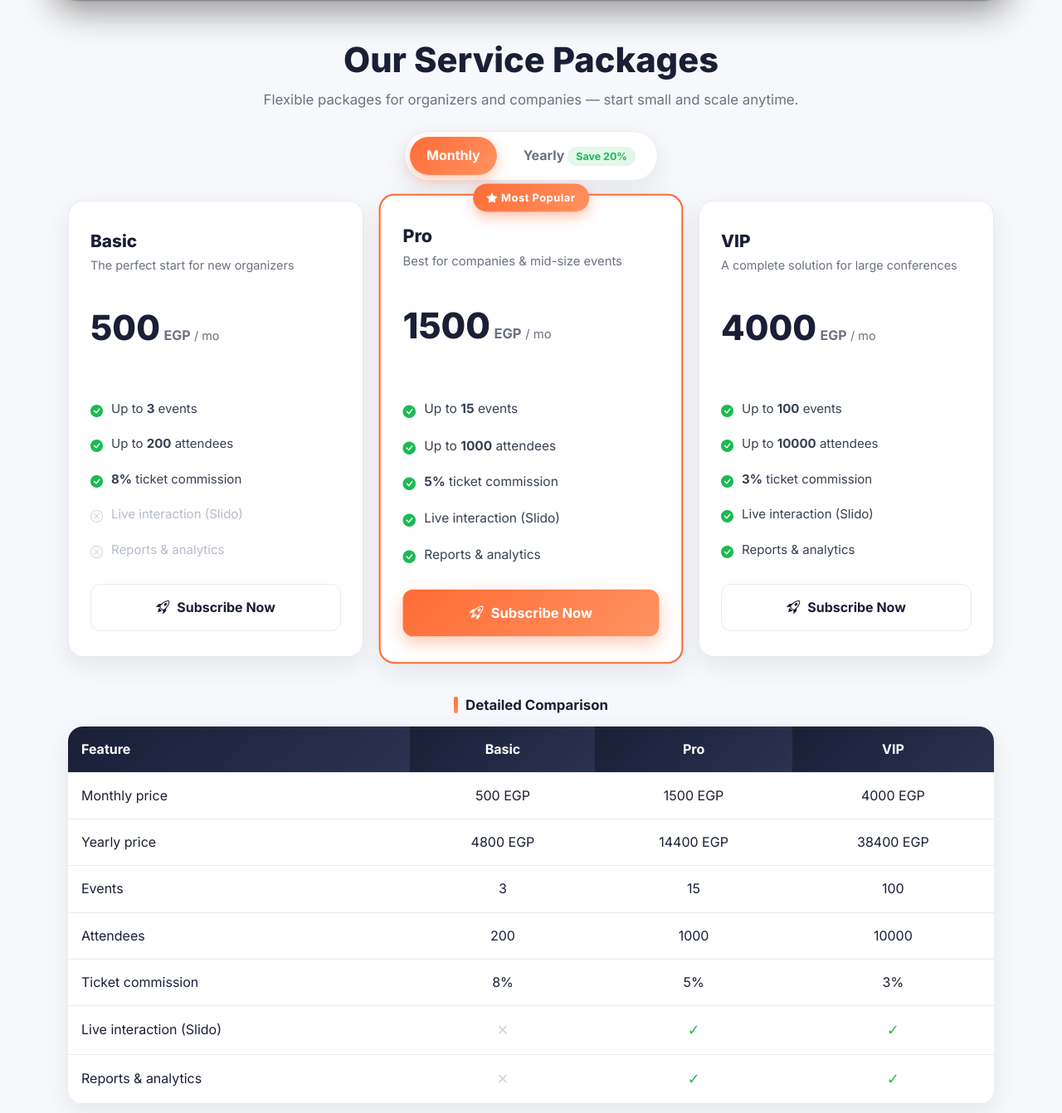
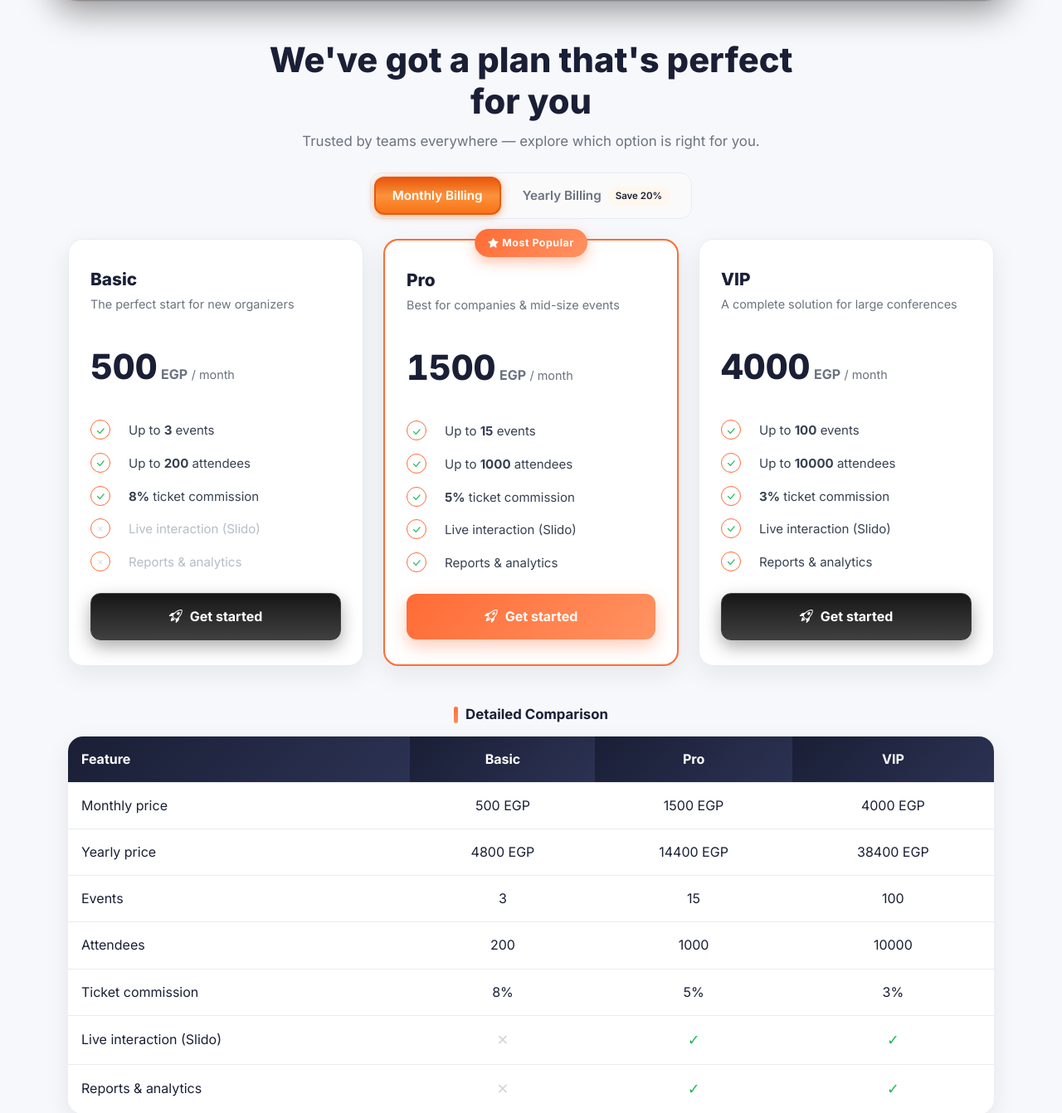
Before and after one commit to hemo143/Antigravity, a Django app: template templates/subscriptions/pricing.html in a window 1280 px wide. Shown: the part 82-1424 px from the top of the page at 83% size. Run offline with Django 4.2, Linux system fonts and the light colour scheme; the template is opened without the code that fills it: values that come from a table or form of the project are taken from there, others are empty; data comes from the database, SQL or seed files in the repository.

Commit message:
Rebuild pricing UI from React component natively (Django)
Port the shadcn pricing component's design into the Django pricing page:
sliding orange Monthly/Yearly toggle, animated count-up prices, circular
feature checks, gradient CTAs, staggered entrance reveal. No React needed —
pure HTML/CSS/JS, still bilingual (EN/AR) and driven by the DB packages.

```diff
--- a/static/css/packages.css
+++ b/static/css/packages.css
@@ -69,6 +69,52 @@
 .pk-btn--cta:hover { transform: translateY(-2px); box-shadow: 0 12px 28px rgba(255,107,53,.5); color: #fff; }
 .pk-btn--ghost { background: #fff; color: var(--pk-ink); border: 1.5px solid var(--pk-border); }
 .pk-btn--ghost:hover { border-color: var(--pk-primary); color: var(--pk-primary); }
+
+/* ═══ Sliding orange toggle (ported from React component) ═══ */
+.pk-switch {
+    position: relative; display: inline-flex; gap: 4px;
+    background: #fafafa; border: 1px solid var(--pk-border);
+    border-radius: 14px; padding: 4px;
+}
+.pk-switch__pill {
+    position: absolute; top: 4px; bottom: 4px; left: 0; width: 0;
+    border-radius: 12px; z-index: 0;
+    background: linear-gradient(to top, #f97316 0%, #fb923c 50%, #ea580c 100%);
+    border: 2px solid #ea580c; box-shadow: 0 2px 10px rgba(234,88,12,.45);
+    transition: left .35s cubic-bezier(.4,0,.2,1), width .35s cubic-bezier(.4,0,.2,1);
+}
+.pk-switch button {
+    position: relative; z-index: 1; border: 0; background: transparent;
+    height: 46px; padding: 0 22px; border-radius: 12px; cursor: pointer;
+    font-weight: 600; font-size: .95rem; color: var(--pk-muted);
+    display: inline-flex; align-items: center; gap: 8px; transition: color .25s;
+}
+.pk-switch button:hover { color: #000; }
+.pk-switch button.active { color: #fff; }
+.pk-switch .save-pill {
+    background: #fff7ed; color: #1a1f36; font-size: .72rem; font-weight: 600;
+    padding: 2px 9px; border-radius: 999px; white-space: nowrap;
+}
+.pk-switch button.active .save-pill { background: rgba(255,255,255,.9); }
+
+/* count-up number (NumberFlow equivalent) */
+.pk-amount { font-variant-numeric: tabular-nums; }
+
+/* dark gradient button (non-popular CTA, matches component) */
+.pk-btn--dark { color: #fff; background: linear-gradient(to top, #404040, #171717);
+    box-shadow: 0 8px 20px rgba(23,23,23,.35); border: 1px solid #404040; }
+.pk-btn--dark:hover { transform: translateY(-2px); box-shadow: 0 12px 28px rgba(23,23,23,.45); color: #fff; }
+
+/* circular feature checkmark (matches component) */
+.pk-check { flex: none; width: 24px; height: 24px; border-radius: 50%;
+    background: #fff; border: 1px solid var(--pk-primary);
+    display: grid; place-content: center; margin-inline-end: 12px; }
+.pk-check i { color: var(--pk-primary); font-size: .8rem; }
+
+/* entrance reveal (TimelineContent equivalent) */
+@keyframes pkReveal { from { opacity: 0; transform: translateY(-20px); filter: blur(10px); }
+    to { opacity: 1; transform: translateY(0); filter: blur(0); } }
+.pk-reveal { opacity: 0; animation: pkReveal .6s cubic-bezier(.4,0,.2,1) forwards; }
 
 /* ─── Comparison table ────────────────────────────────────────── */
 .pk-compare { width: 100%; border-collapse: collapse; background: #fff; border-radius: var(--pk-radius);
--- a/templates/subscriptions/pricing.html
+++ b/templates/subscriptions/pricing.html
@@ -9,22 +9,28 @@
 <div class="pk-wrap">
 
     <div class="pk-head">
-        <h1>{% if LANGUAGE_CODE == 'ar' %}باقات خدماتنا{% else %}Our Service Packages{% endif %}</h1>
-        <p>{% if LANGUAGE_CODE == 'ar' %}باقات مرنة تناسب المنظّمين والشركات — ابدأ صغير وكبّر وقت ما تحب.{% else %}Flexible packages for organizers and companies — start small and scale anytime.{% endif %}</p>
+        <h1 class="pk-reveal" style="animation-delay:.05s">{% if LANGUAGE_CODE == 'ar' %}عندنا الباقة المثالية ليك{% else %}We've got a plan that's perfect for you{% endif %}</h1>
+        <p class="pk-reveal" style="animation-delay:.2s">{% if LANGUAGE_CODE == 'ar' %}بنساعد فرق العمل في كل مكان — اختار الباقة المناسبة ليك.{% else %}Trusted by teams everywhere — explore which option is right for you.{% endif %}</p>
     </div>
 
-    <!-- تبديل شهري / سنوي -->
-    <div class="text-center my-4">
-        <div class="pk-toggle" role="tablist">
-            <button id="btn-monthly" class="active" onclick="setBilling('monthly')">{% if LANGUAGE_CODE == 'ar' %}شهري{% else %}Monthly{% endif %}</button>
-            <button id="btn-yearly" onclick="setBilling('yearly')">{% if LANGUAGE_CODE == 'ar' %}سنوي{% else %}Yearly{% endif %} <span class="pk-save-badge">{% if LANGUAGE_CODE == 'ar' %}وفّر 20%{% else %}Save 20%{% endif %}</span></button>
+    <!-- السويتش البرتقالي المتحرك -->
+    <div class="text-center my-4 pk-reveal" style="animation-delay:.35s">
+        <div class="pk-switch" id="pkSwitch" role="tablist">
+            <span class="pk-switch__pill" id="pkPill"></span>
+            <button type="button" class="active" data-mode="monthly" onclick="setBilling('monthly')">
+                {% if LANGUAGE_CODE == 'ar' %}اشتراك شهري{% else %}Monthly Billing{% endif %}
+            </button>
+            <button type="button" data-mode="yearly" onclick="setBilling('yearly')">
+                {% if LANGUAGE_CODE == 'ar' %}اشتراك سنوي{% else %}Yearly Billing{% endif %}
+                <span class="save-pill">{% if LANGUAGE_CODE == 'ar' %}وفّر 20%{% else %}Save 20%{% endif %}</span>
+            </button>
         </div>
     </div>
 
     <!-- كروت الباقات -->
     <div class="pk-cards">
         {% for p in packages %}
-        <div class="pk-card {% if p.is_popular %}pk-card--popular{% endif %}">
+        <div class="pk-card pk-reveal {% if p.is_popular %}pk-card--popular{% endif %}" style="animation-delay:{{ forloop.counter0|add:'4' }}00ms;">
             {% if p.is_popular %}<span class="pk-popular-tag"><i class="bi bi-star-fill me-1"></i>{% if LANGUAGE_CODE == 'ar' %}الأكثر طلبًا{% else %}Most Popular{% endif %}</span>{% endif %}
             <div class="pk-name">
                 {% if p.name == 'basic' %}{% if LANGUAGE_CODE == 'ar' %}أساسي{% else %}Basic{% endif %}
@@ -37,29 +43,23 @@
                 {% else %}{% if LANGUAGE_CODE == 'ar' %}حلّ متكامل للمؤتمرات والفعاليات الكبرى{% else %}A complete solution for large conferences{% endif %}{% endif %}
             </div>
 
-            <div class="pk-price"
-                 data-monthly="{{ p.price_monthly|floatformat:0 }}"
-                 data-yearly="{{ p.price_yearly|floatformat:0 }}"
-                 data-yearly-eq="{{ p.yearly_monthly_equivalent|floatformat:0 }}">
-                <span class="amount">{{ p.price_monthly|floatformat:0 }}</span>
+            <div class="pk-price">
+                <span class="amount"><span class="pk-amount" data-monthly="{{ p.price_monthly|floatformat:0 }}" data-yearly="{{ p.price_yearly|floatformat:0 }}">{{ p.price_monthly|floatformat:0 }}</span></span>
                 <span class="cur">{% if LANGUAGE_CODE == 'ar' %}ج.م{% else %}EGP{% endif %}</span>
-                <span class="per">/ <span class="per-word">{% if LANGUAGE_CODE == 'ar' %}شهريًا{% else %}mo{% endif %}</span></span>
+                <span class="per">/ <span class="per-word">{% if LANGUAGE_CODE == 'ar' %}شهريًا{% else %}month{% endif %}</span></span>
             </div>
-            <div class="pk-price-yearly-note" data-discount="{{ p.yearly_discount_percent }}"
-                 data-eq-label="{% if LANGUAGE_CODE == 'ar' %}ج.م شهريًا{% else %}EGP/mo{% endif %}"
-                 data-save-label="{% if LANGUAGE_CODE == 'ar' %}وفّر{% else %}Save{% endif %}"></div>
 
             <ul class="pk-features">
-                <li><i class="bi bi-check-circle-fill"></i><span>{% if LANGUAGE_CODE == 'ar' %}حتى <b>{{ p.max_events }}</b> فعالية{% else %}Up to <b>{{ p.max_events }}</b> events{% endif %}</span></li>
-                <li><i class="bi bi-check-circle-fill"></i><span>{% if LANGUAGE_CODE == 'ar' %}حتى <b>{{ p.max_attendees }}</b> حاضر{% else %}Up to <b>{{ p.max_attendees }}</b> attendees{% endif %}</span></li>
-                <li><i class="bi bi-check-circle-fill"></i><span>{% if LANGUAGE_CODE == 'ar' %}عمولة <b>{{ p.commission_rate|floatformat:0 }}%</b> على التذاكر{% else %}<b>{{ p.commission_rate|floatformat:0 }}%</b> ticket commission{% endif %}</span></li>
-                <li class="{% if not p.has_slido %}off{% endif %}"><i class="bi {% if p.has_slido %}bi-check-circle-fill{% else %}bi-x-circle{% endif %}"></i><span>{% if LANGUAGE_CODE == 'ar' %}تفاعل مباشر (Slido){% else %}Live interaction (Slido){% endif %}</span></li>
-                <li class="{% if not p.has_reports %}off{% endif %}"><i class="bi {% if p.has_reports %}bi-check-circle-fill{% else %}bi-x-circle{% endif %}"></i><span>{% if LANGUAGE_CODE == 'ar' %}تقارير وإحصائيات{% else %}Reports & analytics{% endif %}</span></li>
+                <li><span class="pk-check"><i class="bi bi-check-lg"></i></span><span>{% if LANGUAGE_CODE == 'ar' %}حتى <b>{{ p.max_events }}</b> فعالية{% else %}Up to <b>{{ p.max_events }}</b> events{% endif %}</span></li>
+                <li><span class="pk-check"><i class="bi bi-check-lg"></i></span><span>{% if LANGUAGE_CODE == 'ar' %}حتى <b>{{ p.max_attendees }}</b> حاضر{% else %}Up to <b>{{ p.max_attendees }}</b> attendees{% endif %}</span></li>
+                <li><span class="pk-check"><i class="bi bi-check-lg"></i></span><span>{% if LANGUAGE_CODE == 'ar' %}عمولة <b>{{ p.commission_rate|floatformat:0 }}%</b> على التذاكر{% else %}<b>{{ p.commission_rate|floatformat:0 }}%</b> ticket commission{% endif %}</span></li>
+                <li class="{% if not p.has_slido %}off{% endif %}"><span class="pk-check"><i class="bi {% if p.has_slido %}bi-check-lg{% else %}bi-x{% endif %}"></i></span><span>{% if LANGUAGE_CODE == 'ar' %}تفاعل مباشر (Slido){% else %}Live interaction (Slido){% endif %}</span></li>
+                <li class="{% if not p.has_reports %}off{% endif %}"><span class="pk-check"><i class="bi {% if p.has_reports %}bi-check-lg{% else %}bi-x{% endif %}"></i></span><span>{% if LANGUAGE_CODE == 'ar' %}تقارير وإحصائيات{% else %}Reports & analytics{% endif %}</span></li>
             </ul>
 
             <a href="{% url 'subscriptions:contract' %}?package={{ p.slug }}"
-               class="pk-btn {% if p.is_popular %}pk-btn--cta{% else %}pk-btn--ghost{% endif %}">
-                <i class="bi bi-rocket-takeoff"></i>{% if LANGUAGE_CODE == 'ar' %}اشترك دلوقتي{% else %}Subscribe Now{% endif %}
+               class="pk-btn {% if p.is_popular %}pk-btn--cta{% else %}pk-btn--dark{% endif %}">
+                <i class="bi bi-rocket-takeoff"></i>{% if LANGUAGE_CODE == 'ar' %}اشترك دلوقتي{% else %}Get started{% endif %}
             </a>
         </div>
         {% empty %}
@@ -96,24 +96,56 @@
 
 {% block extra_js %}
 <script>
+    var PER_MONTH = "{% if LANGUAGE_CODE == 'ar' %}شهريًا{% else %}month{% endif %}";
+    var PER_YEAR  = "{% if LANGUAGE_CODE == 'ar' %}سنويًا{% else %}year{% endif %}";
+
+    // تحريك الـ pill ليغطّي الزر النشط (يدعم RTL تلقائيًا عبر offsetLeft)
+    function movePill() {
+        var sw = document.getElementById('pkSwitch');
+        var pill = document.getElementById('pkPill');
+        var active = sw.querySelector('button.active');
+        if (!active) return;
+        pill.style.left = active.offsetLeft + 'px';
+        pill.style.width = active.offsetWidth + 'px';
+    }
+
+    // عدّاد رقمي يتحرك من قيمة لأخرى (NumberFlow equivalent)
+    function animateNumber(el, to) {
+        var from = parseInt(el.getAttribute('data-current') || el.textContent.replace(/[^0-9]/g, '')) || 0;
+        var start = null, dur = 500;
+        function step(ts) {
+            if (!start) start = ts;
+            var t = Math.min((ts - start) / dur, 1);
+            var eased = 1 - Math.pow(1 - t, 3); // easeOutCubic
+            var val = Math.round(from + (to - from) * eased);
+            el.textContent = val.toLocaleString();
+            if (t < 1) requestAnimationFrame(step);
+            else el.setAttribute('data-current', to);
+        }
+        requestAnimationFrame(step);
+    }
+
     function setBilling(mode) {
-        document.getElementById('btn-monthly').classList.toggle('active', mode === 'monthly');
-        document.getElementById('btn-yearly').classList.toggle('active', mode === 'yearly');
-        document.querySelectorAll('.pk-price').forEach(function (el) {
-            var amount = el.querySelector('.amount');
-            var perWord = el.querySelector('.per-word');
-            var note = el.parentElement.querySelector('.pk-price-yearly-note');
-            if (mode === 'yearly') {
-                amount.textContent = el.dataset.yearly;
-                perWord.textContent = '{% if LANGUAGE_CODE == "ar" %}سنويًا{% else %}yr{% endif %}';
-                var d = note.dataset.discount;
-                note.textContent = d > 0 ? (note.dataset.saveLabel + ' ' + d + '% — ' + el.dataset.yearlyEq + ' ' + note.dataset.eqLabel) : '';
-            } else {
-                amount.textContent = el.dataset.monthly;
-                perWord.textContent = '{% if LANGUAGE_CODE == "ar" %}شهريًا{% else %}mo{% endif %}';
-                note.textContent = '';
-            }
+        var sw = document.getElementById('pkSwitch');
+        sw.querySelectorAll('button').forEach(function (b) {
+            b.classList.toggle('active', b.dataset.mode === mode);
+        });
+        movePill();
+        document.querySelectorAll('.pk-amount').forEach(function (el) {
+            animateNumber(el, parseInt(mode === 'yearly' ? el.dataset.yearly : el.dataset.monthly));
+        });
+        document.querySelectorAll('.per-word').forEach(function (el) {
+            el.textContent = (mode === 'yearly') ? PER_YEAR : PER_MONTH;
         });
     }
+
+    window.addEventListener('load', function () {
+        // init data-current + pill position
+        document.querySelectorAll('.pk-amount').forEach(function (el) {
+            el.setAttribute('data-current', el.dataset.monthly);
+        });
+        movePill();
+    });
+    window.addEventListener('resize', movePill);
 </script>
 {% endblock %}
```
